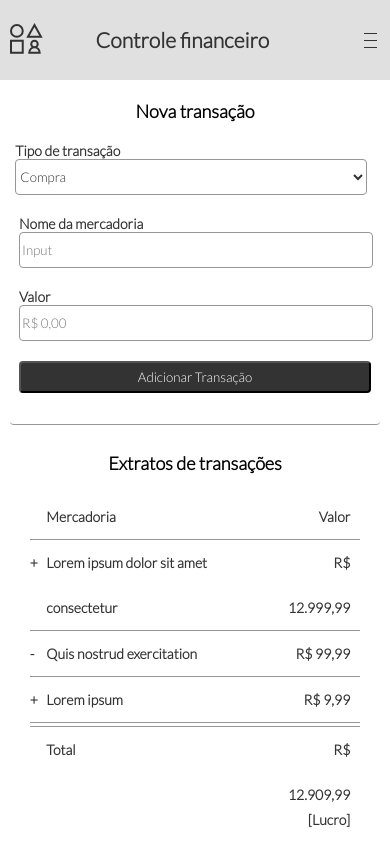
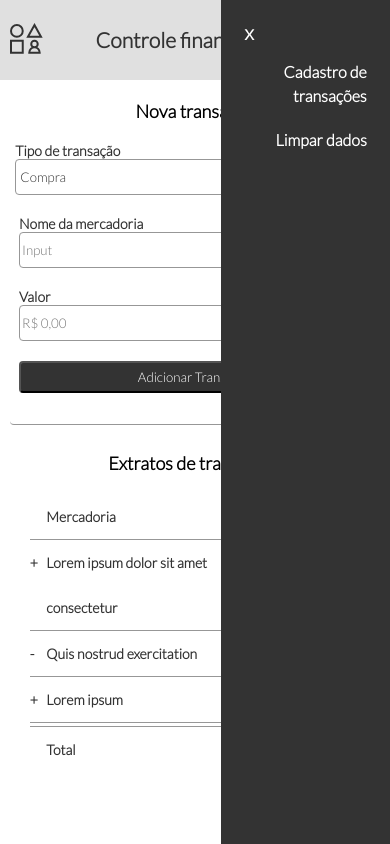
Before and after one commit to marciadeoliveira/controle_financeiro_newtab, a plain HTML site: page index.html in a window 390 px wide. Drawn offline with Linux system fonts and the light colour scheme.

Commit message:
add style to the menu, in the tablet portrait version

```diff
--- a/index.html
+++ b/index.html
@@ -5,10 +5,10 @@
   <meta http-equiv="X-UA-Compatible" content="IE=edge">
   <meta name="viewport" content="width=device-width, initial-scale=1.0">
   <title>Newtab_project</title>
-  <link rel="stylesheet" href="./style/index.css">
   <link rel="preconnect" href="https://fonts.googleapis.com">
   <link rel="preconnect" href="https://fonts.gstatic.com" crossorigin>
   <link href="https://fonts.googleapis.com/css2?family=Lato:wght@300&display=swap" rel="stylesheet">
+  <link rel="stylesheet" href="./style/index.css">
 </head>
 <body>
   <div class="container">
@@ -25,10 +25,11 @@
       <div class="header__nav">
         <div class="nav">
           <ul>
+              <li class="nav__close">x</li>
             <li>
               <a href="#">Cadastro de transações</a>
             </li>
-            <li class="nav__space"></li>
+            <li class="nav__space">|</li>
             <li>
               <a href="#">Limpar dados</a></li>
           </ul>
@@ -46,19 +47,19 @@
         <div><h1>Nova transação</h1></div>
         <div class="form__table">
           <div class="table__select">
-            <div>Tipo de transação</div>
-            <select name="select">
+            <label for="transaction_type">Tipo de transação</label>
+            <select id="transaction_type" name="select">
               <option value="">Compra</option>
               <option value="">Venda</option>
             </select>
           </div>
           <div class="table__input1">
-            <div>Nome da mercadoria</div>
-            <input type="text" placeholder="Input">
+            <label for="merchandise">Nome da mercadoria</label>
+            <input id="merchandise"type="text" placeholder="Input">
           </div>
           <div class="table__input2">
-            <div>Valor</div>
-            <input type="text" placeholder="R$ 0,00" >
+            <label for="merchandise_value">Valor</label>
+            <input id="merchandise_value"type="text" placeholder="R$ 0,00" >
           </div>
         </div>
         <div class="button">
--- a/style/index.css
+++ b/style/index.css
@@ -54,7 +54,9 @@ header{
   height: 40px;
   display: flex;
   background: var(--background-menu);
-  padding: 0;
+}
+.nav__close{
+  display: none;
 }
 .nav__collapse{
   display: none;
@@ -71,8 +73,8 @@ ul{
   text-align: center;
 }
 li{
-  width: 100%;
   list-style: none;
+  margin-left: 5%;
 }
 a{
   width: 100%;
@@ -81,9 +83,7 @@ a{
   font-size: 14px;
 }
 .nav__space{
-  width: 0%;
-  height:100%;
-  border: 1px solid var(--background-top);
+  color:  #979797;
 }
 section{
   width: 74%;
@@ -226,9 +226,6 @@ button{
     width: 60%;
     justify-content: space-between;
   }
-  .nav{
-    display: none;
-  }
   .header__nav{
     width: 22%;
     align-items: center;
@@ -248,6 +245,49 @@ button{
     margin: 3px 0px;
     background:var(--color-font);
   }
+  .nav{
+    /*display: none;*/
+    position: fixed;
+    width: 33%;
+    top: 0;
+    right: 0;
+    flex-direction: column ;
+  }
+  .nav__space{
+    display: none;
+  }
+  ul{
+    position: fixed;
+    display: flex;
+    flex-direction: column;
+    justify-content: right;
+    width: 33%;
+    height: 100%;
+    right: 0;
+    top: 0px;
+    padding-left: 20px;
+    padding-right: 20px;
+    background:var(--color-font);
+  }
+  .nav__close{
+    display: flex;
+    width: 100%;
+    height: 18px;
+    color: white;
+    font-weight: bold;
+    justify-content: left;
+  }
+  li{
+    width: 90%;
+    text-align: end;
+    padding-top: 20px;
+  }
+  a{
+    color: white ;
+    font-weight: 600;
+    font-size: 16px;
+    line-height: 19px;
+  }
   form{
     width: 95%;
     height: 189px;
@@ -265,6 +305,7 @@ button{
     width: 21%;
     margin-right: 2%;
   }
+
   select{
     height: 36px;
   }
@@ -339,7 +380,4 @@ button{
   .extract{
     width: 100%;
   }
-
-
-
 }
```
